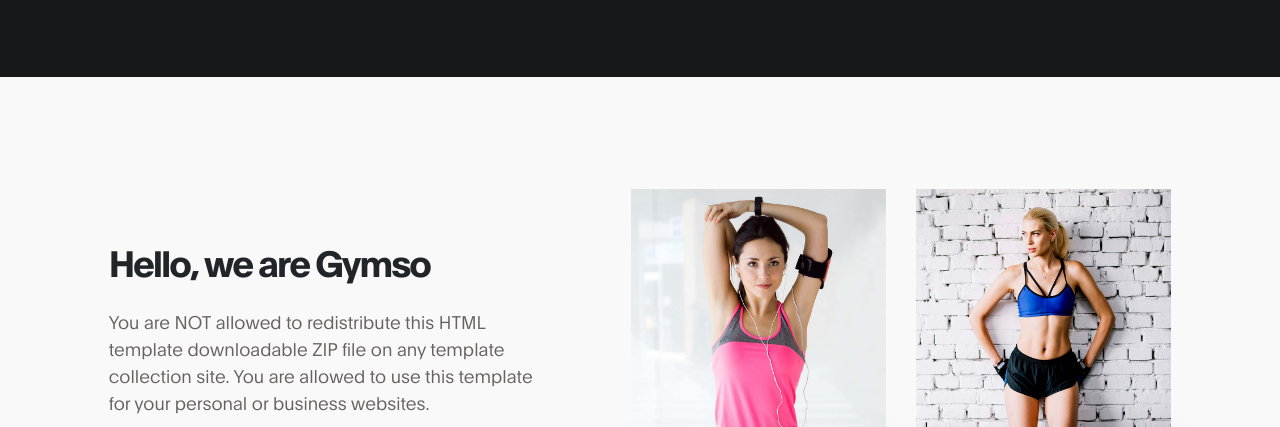
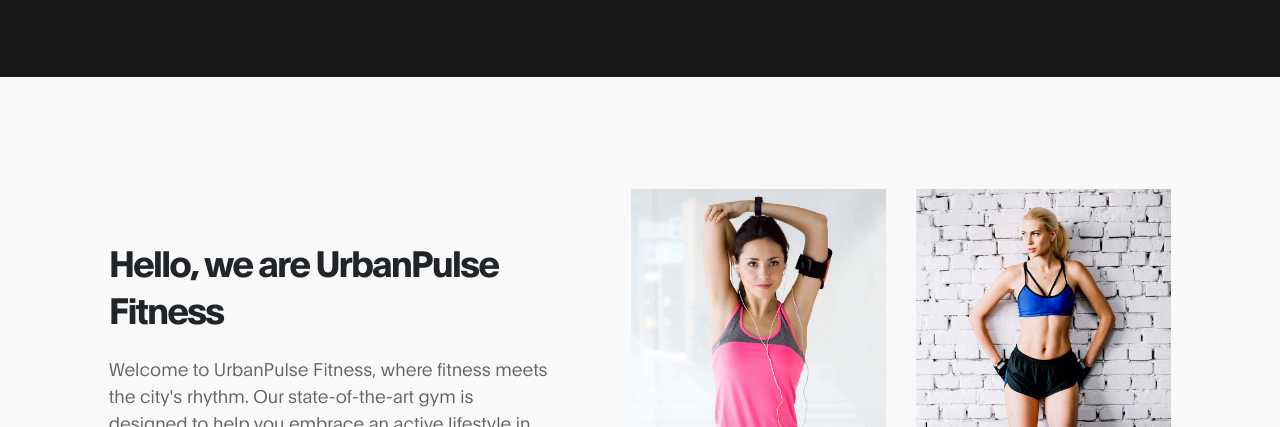
Before and after one commit to maaccddrree/2119_gymso_fitness, a plain HTML site: page index.html in a window 1280 px wide. Shown: the part 1200-1627 px from the top of the page. Drawn offline with Linux system fonts and the light colour scheme.

Commit message:
3rd commit
added brand identity and name

```diff
--- a/index.html
+++ b/index.html
@@ -82,7 +82,7 @@ https://www.tooplate.com/view/2119-gymso-fitness
 
                                     <h6 data-aos="fade-up" data-aos-delay="300">new way to build a healthy lifestyle!</h6>
 
-                                    <h1 class="text-white" data-aos="fade-up" data-aos-delay="500">Upgrade your body at Gymso Fitness</h1>
+                                    <h1 class="text-white" data-aos="fade-up" data-aos-delay="500">Unlock  Your Potential at UrbanPulse Fitness</h1>
 
                                     <a href="#feature" class="btn custom-btn mt-3" data-aos="fade-up" data-aos-delay="600">Get started</a>
 
@@ -141,9 +141,9 @@ https://www.tooplate.com/view/2119-gymso-fitness
                     <div class="row">
 
                             <div class="mt-lg-5 mb-lg-0 mb-4 col-lg-5 col-md-10 mx-auto col-12">
-                                <h2 class="mb-4" data-aos="fade-up" data-aos-delay="300">Hello, we are Gymso</h2>
+                                <h2 class="mb-4" data-aos="fade-up" data-aos-delay="300">Hello, we are UrbanPulse Fitness</h2>
 
-                                <p data-aos="fade-up" data-aos-delay="400">You are NOT allowed to redistribute this HTML template downloadable ZIP file on any template collection site. You are allowed to use this template for your personal or business websites.</p>
+                                <p data-aos="fade-up" data-aos-delay="400">Welcome to UrbanPulse Fitness, where fitness meets the city's rhythm. Our state-of-the-art gym is designed to help you embrace an active lifestyle in the heart of the urban jungle. With cutting-edge equipment, expert trainers, and a vibrant community, we're here to elevate your fitness journey. Get ready to pulse with the city's energy and achieve your fitness goals at UrbanPulse Fitness!"</p>
 
                                 <p data-aos="fade-up" data-aos-delay="500">If you have any question regarding <a rel="nofollow" href="https://www.tooplate.com/view/2119-gymso-fitness" target="_parent">Gymso Fitness HTML template</a>, you can <a rel="nofollow" href="https://www.tooplate.com/contact" target="_parent">contact Tooplate</a> immediately. Thank you.</p>
 
```
